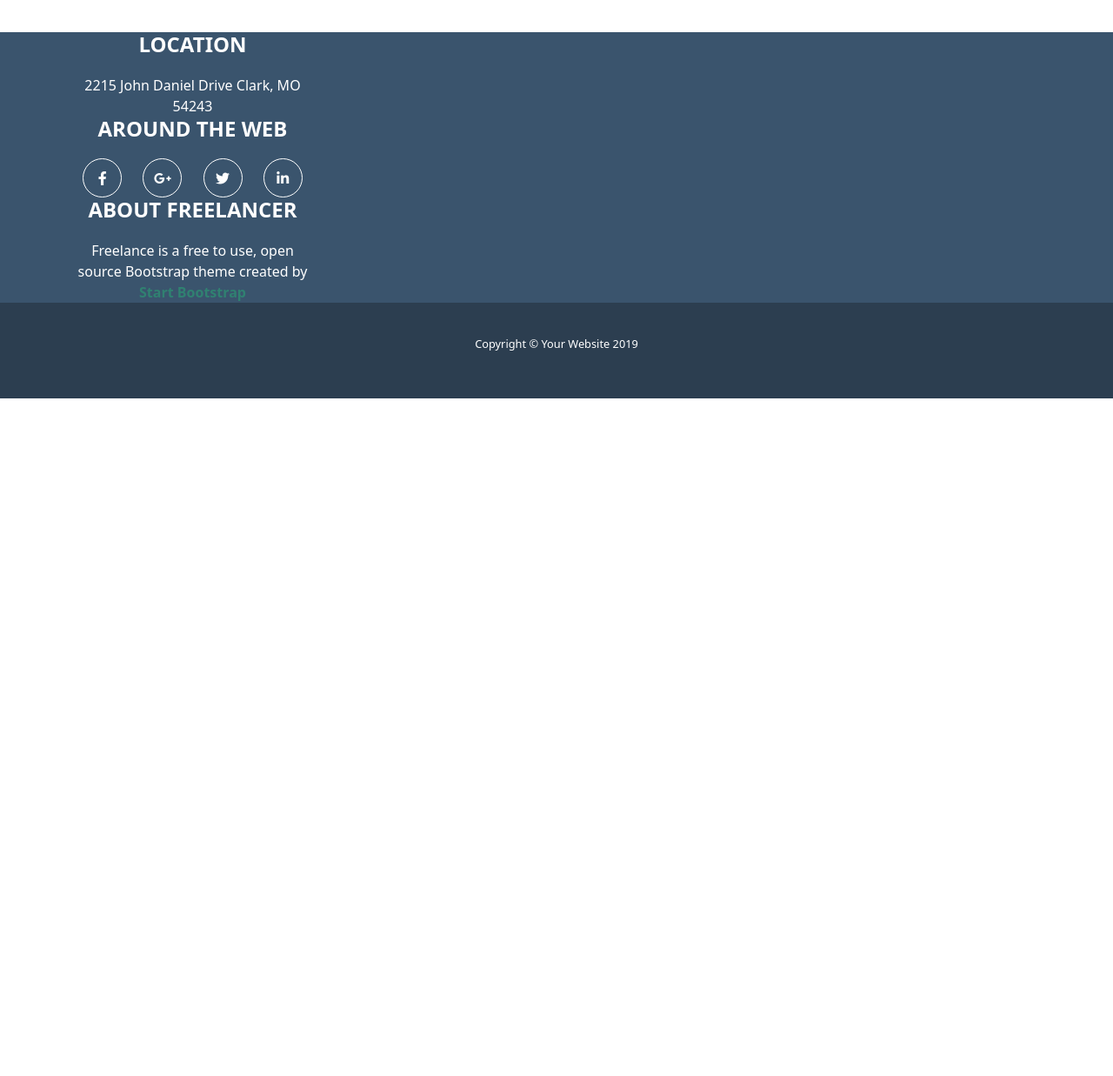
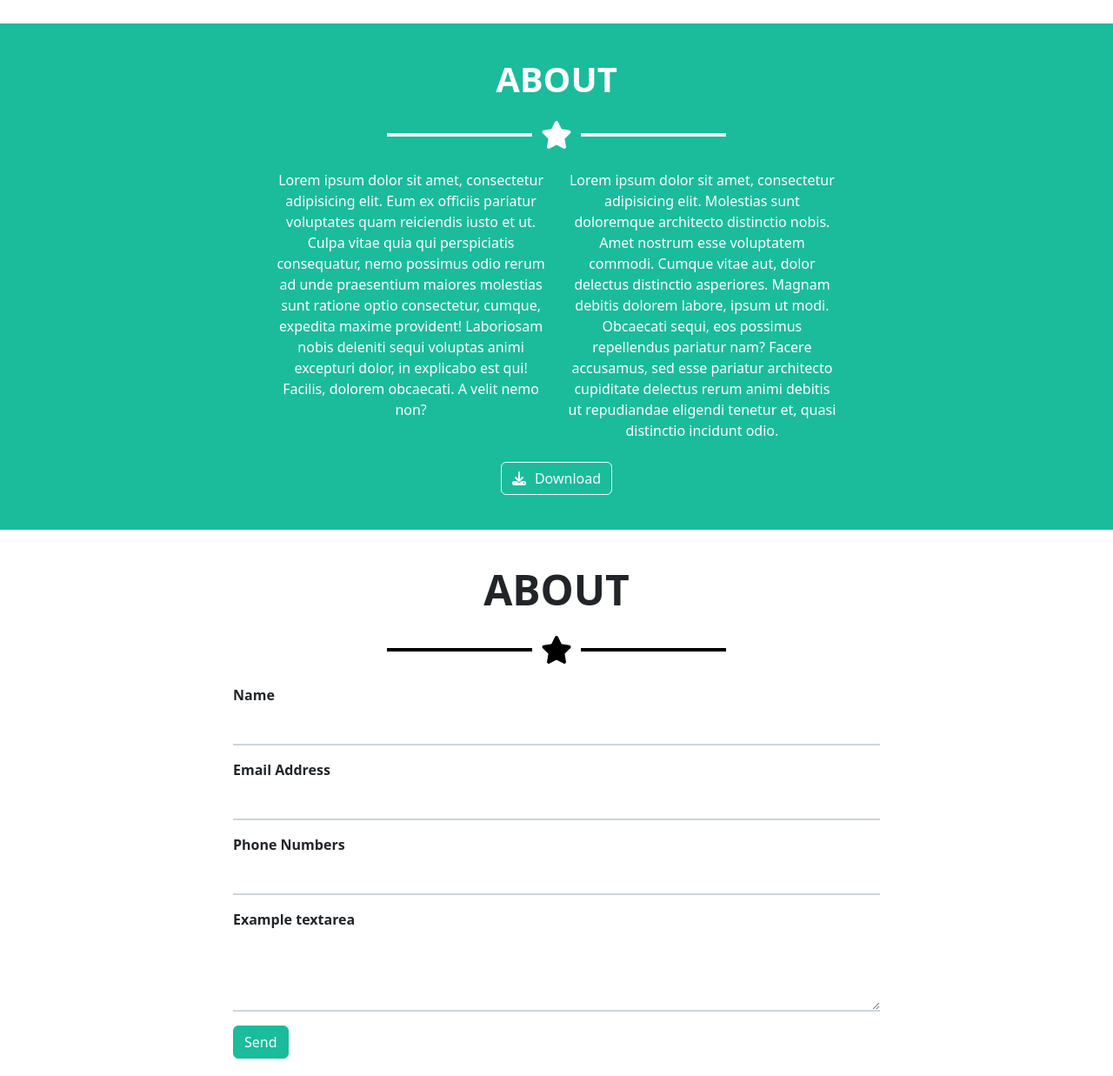
Before and after one commit to MatTheoo89/html-css-bootstrap-freelancer, a plain HTML site: page index.html in a window 1280 px wide. Shown: the part 1323-2560 px from the top of the page at 87% size. Before the commit the page ends 1781 px from the top, so only its background shows below. Drawn offline with nearby package versions, Linux system fonts and the light colour scheme.

Commit message:
[add] contact me

```diff
--- a/assets/css/master-style.css
+++ b/assets/css/master-style.css
@@ -94,6 +94,12 @@ a.navbar-brand_custom {
   color: #fff;
 }
 
+/*  ?hover a  */
+
+#navbarNav li:hover a {
+  color: #308171;
+}
+
 /********************  JUMBOTRON  ********************/
 .jumbotron {
   color: #fff;
@@ -108,28 +114,7 @@ a.navbar-brand_custom {
 
 /********************  MAIN  ********************/
 
-main .container-md .row .test {
-  min-height: 150px;
-}
-
-main .container-fluid .row.test {
-  min-height: 150px;
-}
-
-[class^=col-] {
-  min-height: 250px;
-}
-
-main .container .row .col {
-  min-height: 150px;
-}
-
-main .container .row .col .box-contatti {
-  width: 100%;
-  min-height: 150px;
-  background-color: red;
-}
-
+/*  todo SECTION PORTFOLIO  */
 
 #portfolio {
   padding: 40px 0;
@@ -144,12 +129,86 @@ main .container .row .col .box-contatti {
 }
 
 #portfolio .row_star h2 {
-  font-size: 3rem;
+  font-size: 2.5rem;
   font-weight: 600;
 }
 
+/*  todo SECTION ABOUT  */
 
+#about {
+  color: #fff;
+  background-color: #1ABC9C;
+  padding: 40px 0;
+}
 
+#about .row_star i {
+  color: #fff;
+}
+
+#about .star .line {
+  display: inline-block;
+  width: 15%;
+  height: 4px;
+  vertical-align: middle;
+  background-color: #fff;
+}
+
+#about .row_star h2 {
+  color: #fff;
+  font-size: 2.5rem;
+  font-weight: 600;
+}
+
+.custom_container_60 {
+  width: 60%;
+  margin: 0 auto;
+}
+
+#about button i {
+  margin-right: 10px;
+}
+
+/*  todo SECTION CONTAC ME  */
+
+#contact_me {
+  padding: 40px 0;
+}
+
+#contact_me .row_star i {
+  color: #000;
+}
+
+#contact_me .star .line {
+  display: inline-block;
+  width: 15%;
+  height: 4px;
+  vertical-align: middle;
+  background-color: #000;
+}
+
+.form-label_custom {
+  font-weight: 600;
+}
+
+.form-control_custom {
+  border-bottom: 2px solid #ced4da;
+  border-top: 0;
+  border-left: 0;
+  border-right: 0;
+  border-radius: 0;
+}
+
+.btn-primary_custom {
+  background-color: #1ABC9C;
+  border: 1px solid #1ABC9C;
+}
+
+.btn:first-child:hover,
+:not(.btn-check)+.btn.btn-primary_custom:hover {
+  background-color: #159c81;
+  border: 1px solid #159c81;
+
+}
 
 
 /********************  FOOTER  ********************/
--- a/index.html
+++ b/index.html
@@ -39,17 +39,17 @@
                 <li class="nav-item">
                   <a class="nav-link active text-uppercase custuom_color"
                     aria-current="page"
-                    href="#">portfolio</a>
+                    href="#portfolio">portfolio</a>
                 </li>
                 <li class="nav-item">
                   <a class="nav-link active text-uppercase custuom_color"
                     aria-current="page"
-                    href="#">about</a>
+                    href="#about">about</a>
                 </li>
                 <li class="nav-item">
                   <a class="nav-link active text-uppercase custuom_color"
                     aria-current="page"
-                    href="#">contact</a>
+                    href="#contact_me">contact</a>
                 </li>
               </ul>
             </div>
@@ -108,7 +108,7 @@
           </div>
         </div>
 
-        <div class="container cards">
+        <div class="container">
           <div class="row row-cols-1 row-cols-md-2 row-cols-lg-3">
             <div class="col">
               <img class="rounded mb-4" src="assets/img/cabin.png" alt="cabin">
@@ -139,11 +139,113 @@
       <!-- * SECTION ABOUT -->
       <section id="about">
 
+        <div class="container text-center">
+
+          <div class="row_star">
+            <h2 class="text-uppercase mb-4 text-center">about</h2>
+            <div class="star d-flex align-items-center justify-content-center
+              mb-4">
+              <div class="line"></div>
+              <i class="fa-solid fa-star"></i>
+              <div class="line"></div>
+
+            </div>
+          </div>
+
+          <div class="custom_container_60">
+
+            <div class="container-fluid mb-4">
+              <div class="row row-cols-1 row-cols-md-2">
+
+                <div class="col">
+                  Lorem ipsum dolor sit amet, consectetur adipisicing elit. Eum
+                  ex officiis pariatur voluptates quam reiciendis iusto et ut.
+                  Culpa vitae quia qui perspiciatis consequatur, nemo possimus
+                  odio rerum ad unde praesentium maiores molestias sunt ratione
+                  optio consectetur, cumque, expedita maxime provident!
+                  Laboriosam nobis deleniti sequi voluptas animi excepturi
+                  dolor, in explicabo est qui! Facilis, dolorem obcaecati. A
+                  velit nemo non?
+                </div>
+
+                <div class="col">
+                  Lorem ipsum dolor sit amet, consectetur adipisicing elit.
+                  Molestias sunt doloremque architecto distinctio nobis. Amet
+                  nostrum esse voluptatem commodi. Cumque vitae aut, dolor
+                  delectus distinctio asperiores. Magnam debitis dolorem labore,
+                  ipsum ut modi. Obcaecati sequi, eos possimus repellendus
+                  pariatur nam? Facere accusamus, sed esse pariatur architecto
+                  cupiditate delectus rerum animi debitis ut repudiandae
+                  eligendi tenetur et, quasi distinctio incidunt odio.
+                </div>
+
+              </div>
+
+            </div>
+
+            <button type="button" class="btn btn-outline-light"><i
+                class="fa-solid fa-download"></i>Download</button>
+          </div>
+
         </section>
         <!-- * /SECTION ABOUT -->
 
         <!-- * SECTION CONTACT ME -->
         <section id="contact_me">
+
+          <div class="container">
+
+            <div class="row_star">
+              <h2 class="text-uppercase mb-4 text-center">about</h2>
+              <div class="star d-flex align-items-center justify-content-center
+                mb-4">
+                <div class="line"></div>
+                <i class="fa-solid fa-star"></i>
+                <div class="line"></div>
+
+              </div>
+            </div>
+
+          </div>
+
+          <div class="custom_container_60">
+
+            <div class="container-fluid">
+
+              <div class="mb-3">
+                <label for="name" class="form-label form-label_custom">Name</label>
+                <input type="name" id="name" class="form-control
+                  form-control_custom"
+                  aria-describedby="passwordHelpBlock">
+              </div>
+              <div class="mb-3">
+                <label for="emailaddress" class="form-label form-label_custom">Email
+                  Address</label>
+                <input type="emailaddress" id="emailaddress"
+                  class="form-control form-control_custom"
+                  aria-describedby="passwordHelpBlock">
+              </div>
+              <div class="mb-3">
+                <label for="phonenumbers" class="form-label form-label_custom">Phone
+                  Numbers</label>
+                <input type="phonenumbers" id="phonenumbers"
+                  class="form-control form-control_custom"
+                  aria-describedby="passwordHelpBlock">
+              </div>
+
+              <div class="mb-3">
+                <label for="exampleFormControlTextarea1" class="form-label
+                  form-label_custom">Example
+                  textarea</label>
+                <textarea class="form-control form-control_custom"
+                  id="exampleFormControlTextarea1"
+                  rows="3"></textarea>
+              </div>
+
+              <button type="button" class="btn btn-primary btn-primary_custom">Send</button>
+            </div>
+
+          </div>
 
         </section>
         <!-- * /SECTION CONTACT ME -->
@@ -155,7 +257,8 @@
       <footer>
 
         <!-- * Footer top -->
-      <div class="footer_top d-flex align-items-center justify-content-center">
+        <div class="footer_top d-flex align-items-center
+          justify-content-center">
           <div class="container">
             <div class="row-cols-sm-1 row-cols-md-4 row-cols-lg-4
               justify-content-center">
```
Lines whose indentation alone changed are shown as unchanged.
